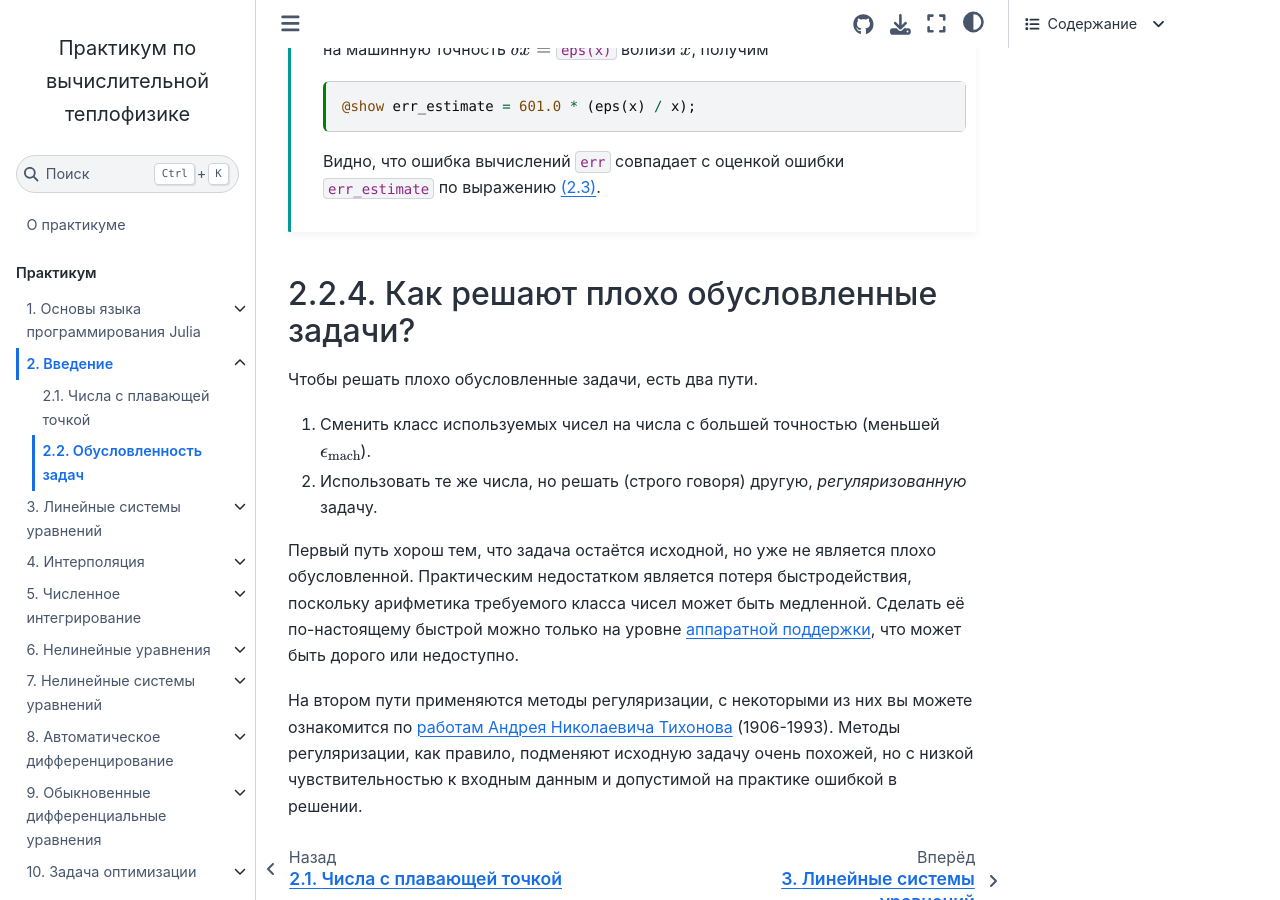
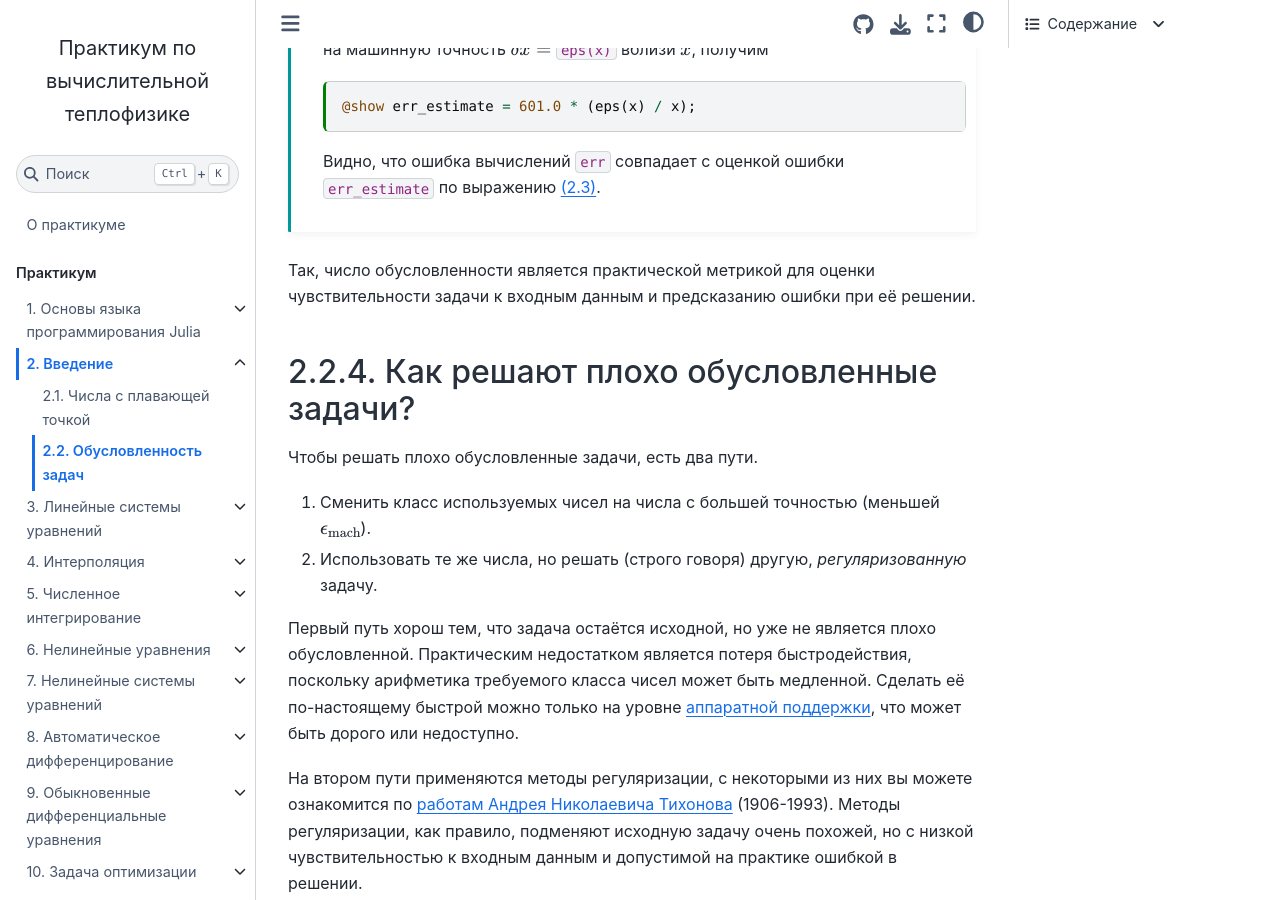
Before and after one commit to stepanzh/computational_thermodynamics, a Jupyter Book: the page built from book/intro/cond.md, in a window 1280 px wide and 900 px high, scrolled down 3399 px. Built offline with Jupyter Book 1.0.4 settings and Sphinx 7.4.7 and the Sphinx Book theme 1.1.4, drawn with Linux system fonts in a browser that asks for light colours.

Commit message:
feat(intro/cond): фраза о том, что число об. это метрика
Related #84

````diff
--- a/book/intro/cond.md
+++ b/book/intro/cond.md
@@ -202,6 +202,8 @@ err = abs(det(A) - 0.005) / 0.005
 </div>
 ```
 
+Так, число обусловленности является практической метрикой для оценки чувствительности задачи к входным данным и предсказанию ошибки при её решении.
+
 ## Как решают плохо обусловленные задачи?
 
 Чтобы решать плохо обусловленные задачи, есть два пути.
````
